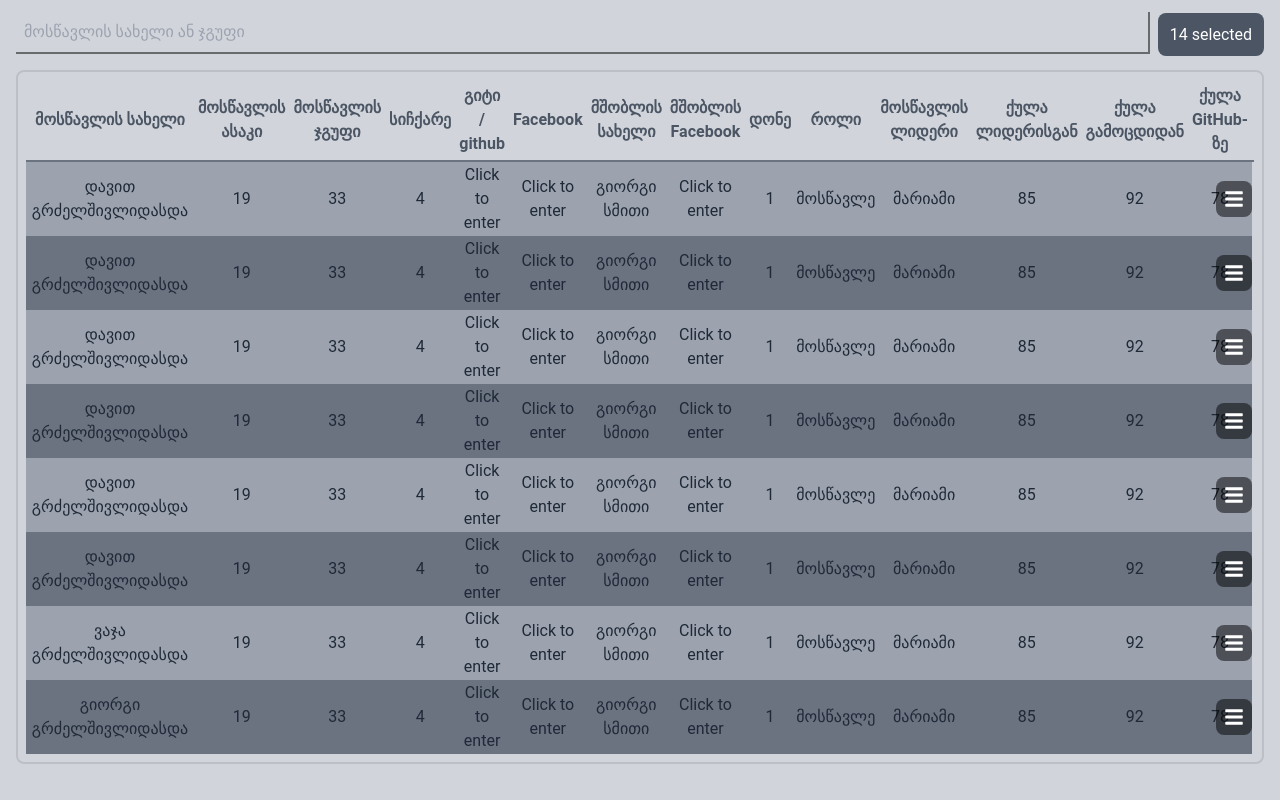
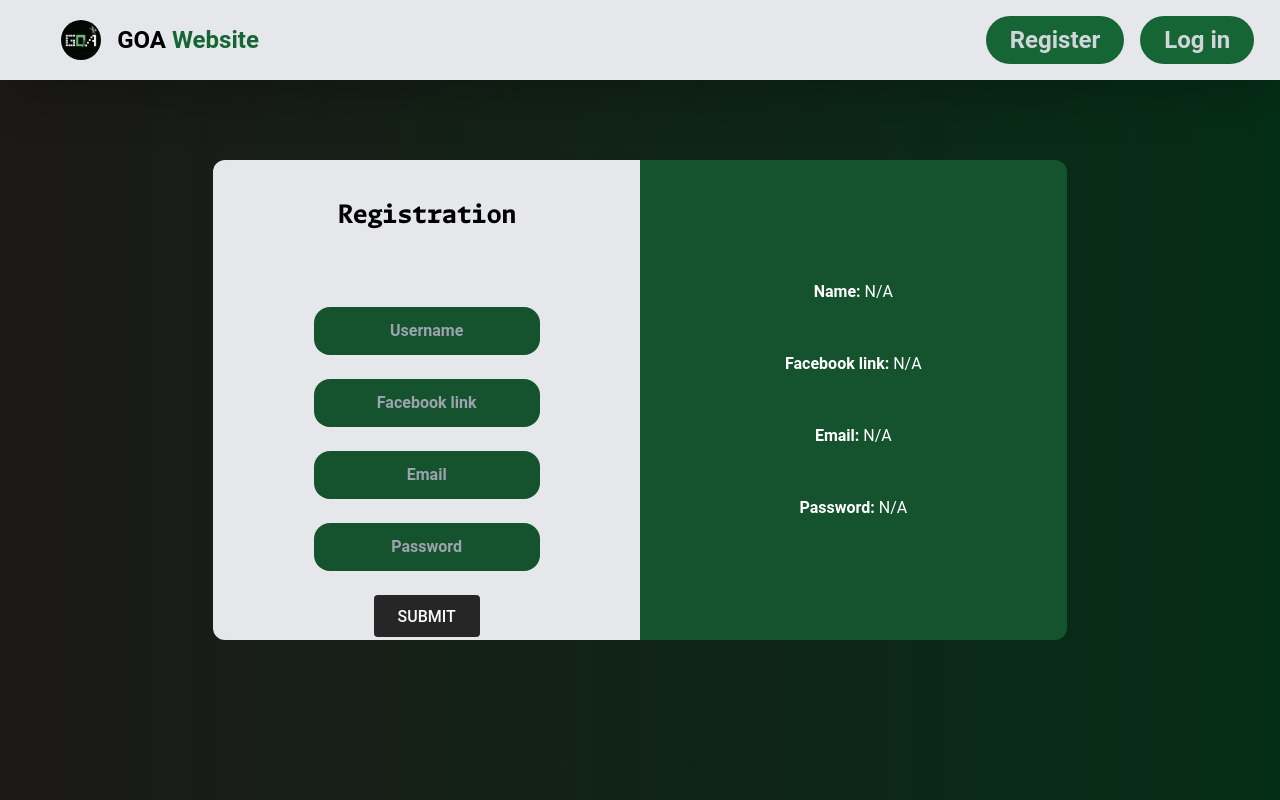
Before and after one commit to davita101/secret_porject, a React (Vite) app: page /register in a window 1280 px wide. Built offline with nearby package versions, Linux system fonts and the light colour scheme.

Commit message:
Add: Files From Davit Tezelashvili

```diff
--- a/src/App.jsx
+++ b/src/App.jsx
@@ -1,25 +1,39 @@
-import ClientSide from "./Pages/ClientSide.jsx";
+import { BrowserRouter as Router, Routes, Route } from 'react-router-dom';
 import Footer from "./Pages/Footer.jsx";
 import Home from "./Pages/Home.jsx";
 import Info from "./Pages/Info.jsx";
 import Register from "./Pages/Register.jsx";
+import LogIn from "./Pages/LogIn.jsx";
+import ClientSide from './Pages/ClientSide.jsx';
 
 const App = () => {
     return (
-        <div className="h-screen scroll-smooth font-roboto bg-gray-300">
-            {/* <Home />
+        <Router>
+            <div className="h-screen scroll-smooth font-roboto bg-gray-300">
+                <Routes>
 
-            <main className="bg-gray-300">
-                <Info />
-            </main>
+                    {/* Main page route */}
+                    <Route path="/" element={
+                        <>
+                            <Home />
+                            <main className="bg-gray-300">
+                                <Info />
+                            </main>
+                            <Footer />
+                        </>
+                    } />
 
-            <footer>
-                <Footer />
-            </footer>
+                    {/* Register page route */}
+                    <Route path="/register" element={<Register />} />
 
-            <Register /> */}
-            <ClientSide />
-        </div>
+                    {/* LogIn page route */}
+                    <Route path="/login" element={<LogIn />} />
+                    {/* Access to dashboard */}
+                    <Route path="/dashboard" element={<ClientSide />} />
+                </Routes>
+            </div>
+        </Router>
     )
 }
+
 export default App;
--- a/src/Components/About.jsx
+++ b/src/Components/About.jsx
@@ -1,11 +1,12 @@
 import mtskheta from '../assets/Mtskheta.png';
+import {Link} from "react-router-dom";
 
 const About = () => {
     return (
         <section className="h-screen max-[800px]:h-for-small">
             <div className="w-full h-full flex items-center justify-center pt-10 max-[800px]:flex-col"> {/* container */}
                 <div className="w-1/2 flex items-center justify-center relative mx-auto h-auto overflow-hidden rounded-lg max-[800px]:hidden">
-                    <img src={mtskheta} alt="Mtskheta image aerial" className="w-2/5 h-auto relative z-0 rounded-lg scale-110 transition-all duration-300 hover:scale-100 max-[1900px]:w-1/2"/>
+                    <img src={mtskheta} alt="Mtskheta image aerial" className="w-2/5 h-auto relative z-0 rounded-lg scale-110 transition-all duration-300 hover:scale-100 max-[1900px]:w-1/2 pointer-events-none"/>
                 </div>
 
                 <div className="w-1/2 h-full flex flex-col items-start justify-center pt-10 pb-6 max-[800px]:items-center">
@@ -15,7 +16,10 @@ const About = () => {
                     </div>
                     <h2 className="font-bold text-6xl max-w-screen-md mb-10 mt-10 cursor-pointer max-[1900px]:text-3xl max-[1000px]:text-2xl max-[800px]:text-center max-[400px]:text-base">Website to automate tasks and visualize <span className="text-green-800">data.</span></h2>
                     <p className="font-semibold mb-10 pr-6 max-[1100px]:text-sm max-[1100px]:pr-0 max-[1000px]:text-xs max-[800px]:text-center max-[800px]:text-smallest">Lorem ipsum dolor sit amet, consectetur adipisicing elit. Aliquid animi commodi eligendi eveniet ex facilis nemo nulla numquam odit sint. Atque eaque earum in ipsum magni nesciunt nisi pariatur quis saepe, voluptas? Aspernatur blanditiis consectetur earum, facere fugiat illum incidunt maxime minima nihil numquam omnis quibusdam recusandae rem. Incidunt, nesciunt.</p>
-                    <span className="text-2xl font-bold text-gray-300 pt-2 pb-2 pl-6 pr-6 bg-green-800 rounded-3xl cursor-pointer hover:bg-gradient-to-t from-green-900 to-green-900 transition-all duration-500 ease-in-out flex justify-center items-center max-[1000px]:text-sm max-[1000px]:m-0">Log in</span>
+
+                    <Link to="/LogIn">
+                        <span className="text-2xl font-bold text-gray-300 pt-2 pb-2 pl-6 pr-6 bg-green-800 rounded-3xl cursor-pointer hover:bg-gradient-to-t from-green-900 to-green-900 transition-all duration-500 ease-in-out flex justify-center items-center max-[1000px]:text-sm max-[1000px]:m-0">Log in</span>
+                    </Link>
                 </div>
             </div>
         </section>
--- a/src/Components/FooterMain.jsx
+++ b/src/Components/FooterMain.jsx
@@ -23,15 +23,15 @@ const FooterMain = () => {
 
                         <div className="flex items-end pt-10 max-[800px]:pt-4">
                             <a href="https://www.facebook.com/nika11keshelava" target='_blank'>
-                                <img src={facebook} alt='facebook' />
+                                <img src={facebook} alt='facebook' className="pointer-events-none"/>
                             </a>
 
                             <a href="https://www.youtube.com/@Goal_Oriented_Academy__GOA" className="pl-6" target='_blank'>
-                                <img src={youtube} alt='youtube' />
+                                <img src={youtube} alt='youtube' className="pointer-events-none" />
                             </a>
 
                             <a href="https://github.com/GoaSoftwareDevelopment" className="pl-6" target='_blank'>
-                                <img src={github} alt='github' />
+                                <img src={github} alt='github' className="pointer-events-none" />
                             </a>
                         </div>
                     </div>
--- a/src/Components/Hero.jsx
+++ b/src/Components/Hero.jsx
@@ -5,13 +5,13 @@ const Hero = () => {
     return (
         <section className="h-full bg-black flex items-center justify-between max-[1000px]:flex-col" style={{ backgroundImage: `url(${backgroundImage})` }}>
             <div className="w-1/2 h-full flex flex-col justify-center items-center">
-                <h1 className="font-bold text-8xl text-white p-4 text-center font-MonaSpace text-shadow-glow max-[1750px]:text-6xl max-[1000px]:text-4xl max-[1000px]:pt-8 max-[600px]:pt-12 max-[600px]:text-2xl">GOA website</h1>
-                <p className="text-gray-400 text-2xl font-MonaSpace font-bold text-center text-shadow-glow max-[1750px]:text-xl max-[1500px]:text-sm max-[1200px]:text-xs max-[500px]:text-smallest">Website for tasks automation and better data visualization</p>
+                <h1 className="font-bold text-8xl text-white p-4 text-center font-MonaSpace text-shadow-glow max-[1750px]:text-6xl max-[1000px]:text-4xl max-[1000px]:pt-8 max-[600px]:pt-12 max-[600px]:text-2xl cursor-pointer">GOA website</h1>
+                <p className="text-gray-400 text-2xl font-MonaSpace font-bold text-center text-shadow-glow max-[1750px]:text-xl max-[1500px]:text-sm max-[1200px]:text-xs max-[500px]:text-smallest cursor-pointer">Website for tasks automation and better data visualization</p>
             </div>
 
             <div className="w-1/2 h-full flex justify-center items-center">
                 <div className="absolute h-96 w-96 rounded-full bg-gradient-to-r from-green-800 to-green-500 animate-scale max-[1750px]:h-72 max-[1750px]:w-72 max-[1200px]:h-52 max-[1200px]:w-52 max-[1000px]:h-40 max-[1000px]:w-40" />
-                <img src={logo} alt="GOA logo" className="h-1/3 absolute rounded-full hover:shadow-white transition-shadow duration-300 max-[1200px]:h-1/4" />
+                <img src={logo} alt="GOA logo" className="h-1/3 absolute rounded-full hover:shadow-white transition-shadow duration-300 max-[1200px]:h-1/4 pointer-events-none" />
             </div>
         </section>
     )
--- /dev/null
+++ b/src/Components/LogInComponent.jsx
@@ -0,0 +1,86 @@
+import backgroundImg from '../assets/background.jpg';
+import React, { useState, useMemo } from 'react';
+import useForm from '../Hooks/useForm.jsx';
+import { redirect, useNavigate } from 'react-router-dom';
+
+const LogInComponent = () => {
+    const { info, handleChange } = useForm();
+    const [granted, setGranted] = useState(false);
+    const navigate = useNavigate()
+    if(granted){
+        navigate("/dashboard")
+    }
+
+    const registerCookies = useMemo(() => {
+        const cookieArray = document.cookie.split("; ");
+        const cookieObj = {};
+        cookieArray.forEach(cookie => {
+            const [name, value] = cookie.split("=");
+            cookieObj[name] = value;
+        });
+        return cookieObj;
+    }, []);
+
+    const isSameUser = (cookies, userInfo) => {
+        return cookies.username === userInfo.username && cookies.password === userInfo.password;
+    };
+
+    const handleSubmit = (e) => {
+        e.preventDefault();
+        console.log("Form submitted with data:", info);
+
+        const isSame = isSameUser(registerCookies, info);
+        console.log(isSame);
+        setGranted(isSame);
+
+        Object.keys(info).forEach(key => handleChange({ target: { name: key, value: "" } }));
+    };
+
+
+    return (
+        <section className="h-full" style={{ backgroundImage: `url(${backgroundImg})` }}>
+
+            {/* Container */}
+            <div className="h-full w-full flex flex-col items-center justify-center text-center">
+
+                {/* For better styling */}
+                <div className="max-h-max max-w-max bg-gray-200 p-20 rounded-xl max-[900px]:p-10">
+                    <h2 className="text-5xl font-MonaSpace pb-9 max-[900px]:text-2xl max-[900px]:pb-5">Login</h2>
+
+                    <form onSubmit={handleSubmit}>
+                        <input
+                            type="text"
+                            required
+                            placeholder="Username"
+                            name="username"
+                            value={info.username || ""}
+                            onChange={handleChange}
+                            className="rounded-2xl text-center text-2xl text-white font-bold py-3 bg-green-900 border-0 mb-6 max-[1300px]:text-base max-[1000px]:text-sm"
+                        />
+                        <br />
+                        <input
+                            type="password"
+                            required
+                            placeholder="Password"
+                            name="password"
+                            value={info.password || ""}
+                            onChange={handleChange}
+                            className="rounded-2xl text-center text-2xl text-white font-bold py-3 bg-green-900 border-0 mb-6 max-[1300px]:text-base max-[1000px]:text-sm"
+                        />
+                        <br />
+                        <button
+                            type="submit"
+                            className="inline-block rounded bg-neutral-800 px-6 pb-2 pt-2.5 text-xl font-medium uppercase leading-normal text-neutral-50 shadow-dark-3 transition duration-150 ease-in-out hover:bg-neutral-700 hover:shadow-dark-2 focus:bg-neutral-700 focus:shadow-dark-2 focus:outline-none focus:ring-0 active:bg-neutral-900 active:shadow-dark-2 motion-reduce:transition-none dark:shadow-black/30 dark:hover:shadow-dark-strong dark:focus:shadow-dark-strong dark:active:shadow-dark-strong max-[1300px]:text-base max-[1000px]:text-sm"
+                        >
+                            Submit
+                        </button>
+
+                        <p className="text-xl pt-4" style={{ color: granted ? 'green' : 'red' }}>{granted? "Access granted" : "Access not granted"}</p>
+                    </form>
+                </div>
+            </div>
+        </section>
+    );
+};
+
+export default LogInComponent;
--- a/src/Components/Navbar.jsx
+++ b/src/Components/Navbar.jsx
@@ -1,17 +1,23 @@
+import { Link } from 'react-router-dom';
 import image1 from "../assets/logo.png";
 
 const Navbar = () => {
     return (
         <section className="h-20 bg-gray-200 flex items-center justify-between fixed w-full z-50 shadow-2xl">
             <div className="h-full w-1/4 flex items-center justify-center max-[700px]:pl-10">
-                <img src={image1} alt="GOA logo" className="h-2/4 rounded-full cursor-pointer" />
+                <img src={image1} alt="GOA logo" className="h-2/4 rounded-full pointer-events-none" />
+                <Link to="/">
                 <p className="pl-4 font-bold text-2xl cursor-pointer max-[600px]:text-xs">GOA <span className="text-green-800">Website</span></p>
+            </Link>
             </div>
 
             <div className="h-full w-1/4 flex items-center justify-center max-[1200px]:w-1/3 max-[900px]:w-1/2">
-                <span
-                    className="text-2xl font-bold text-gray-300 pt-2 pb-2 pl-6 pr-6 mr-4 bg-green-800 rounded-3xl cursor-pointer hover:bg-gradient-to-t from-green-900 to-green-900 transition-all duration-500 ease-in-out flex justify-center items-center max-[900px]:text-base max-[600px]:text-xs max-[600px]:pt-1 max-[600px]:pb-1 max-[600px]:pl-2 max-[600px]:pr-2">Register</span>
-                <span className="text-2xl font-bold text-gray-300 pt-2 pb-2 pl-6 pr-6 bg-green-800 rounded-3xl cursor-pointer hover:bg-gradient-to-t from-green-900 to-green-900 transition-all duration-300 ease-in-out flex justify-center items-center max-[900px]:text-base max-[600px]:text-xs max-[600px]:pt-1 max-[600px]:pb-1 max-[600px]:pl-2 max-[600px]:pr-2">Log in</span>
+                <Link to="/register">
+                    <span className="text-2xl font-bold text-gray-300 pt-2 pb-2 pl-6 pr-6 mr-4 bg-green-800 rounded-3xl cursor-pointer hover:bg-gradient-to-t from-green-900 to-green-900 transition-all duration-500 ease-in-out flex justify-center items-center max-[900px]:text-base max-[600px]:text-xs max-[600px]:pt-1 max-[600px]:pb-1 max-[600px]:pl-2 max-[600px]:pr-2">Register</span>
+                </Link>
+                <Link to="/login">
+                    <span className="text-2xl font-bold text-gray-300 pt-2 pb-2 pl-6 pr-6 bg-green-800 rounded-3xl cursor-pointer hover:bg-gradient-to-t from-green-900 to-green-900 transition-all duration-300 ease-in-out flex justify-center items-center max-[900px]:text-base max-[600px]:text-xs max-[600px]:pt-1 max-[600px]:pb-1 max-[600px]:pl-2 max-[600px]:pr-2">Log in</span>
+                </Link>
             </div>
         </section>
     )
--- a/src/Components/RegisterComponent.jsx
+++ b/src/Components/RegisterComponent.jsx
@@ -1,43 +1,80 @@
 import useForm from "../Hooks/useForm.jsx";
-import {useEffect} from "react";
+import { useState, useEffect, useMemo } from "react";
 
 const RegisterComponent = () => {
-    const {info, handleChange} = useForm();
+    const { info, handleChange } = useForm();
+    const [cookies, setCookies] = useState({});
+
+    const getCookies = () => {
+        const cookieArray = document.cookie.split("; ");
+        const cookieObj = {};
+        cookieArray.forEach(cookie => {
+            const [name, value] = cookie.split("=");
+            cookieObj[name] = value;
+        });
+        return cookieObj;
+    };
+
+    const memoizedCookies = useMemo(() => getCookies(), [document.cookie]);
+
+    const handleSubmit = (e) => {
+        e.preventDefault();
+        console.log("Form submitted with data: ", info);
+
+        document.cookie = `username=${info.username}`;
+        document.cookie = `link=${info.link}`;
+        document.cookie = `email=${info.email}`;
+        document.cookie = `password=${info.password}`;
+
+        setCookies(memoizedCookies);
+        console.log(document.cookie);
+        handleClear();
+    };
+
+    const handleClear = () => {
+        handleChange({ target: { name: "username", value: "" } });
+        handleChange({ target: { name: "link", value: "" } });
+        handleChange({ target: { name: "email", value: "" } });
+        handleChange({ target: { name: "password", value: "" } });
+    };
 
     useEffect(() => {
-        console.log(info);
-    }, [info]);
+        setCookies(memoizedCookies);
+    }, [memoizedCookies]);
+
 
     return (
         <section className="w-full h-screen flex items-center justify-center">
-
-            <div className="flex items-center justify-center w-full h-screen bg-gradient-to-r from-stone-900 to-green-950 max-[700px]:flex-col"> {/* Container */}
+            <div className="flex items-center justify-center w-full h-screen bg-gradient-to-r from-stone-900 to-green-950 max-[700px]:flex-col">
                 <div className="h-3/5 w-1/4 bg-gray-200 rounded-l-xl max-[1600px]:w-2/6 max-[1000px]:w-5/12 max-[1000px]:h-1/2 max-[700px]:h-1/3 max-[700px]:rounded-t-xl max-[700px]:rounded-bl-none max-[700px]:w-3/4 max-[700px]:flex max-[700px]:flex-col max-[700px]:items-center max-[700px]:justify-center">
                     <h1 className="text-center pt-10 text-3xl font-MonaSpace font-bold cursor-pointer max-[1300px]:text-2xl max-[1000px]:text-xl max-[700px]:pb-4 max-[700px]:pt-4">Registration</h1>
-                    <form className="w-full h-full flex flex-col items-center justify-center max-[700px]:w-3/4 max-[700px]:h-3/4 max-[700px]:grid max-[700px]:grid-cols-2 max-[700px]:grid-rows-3 max-[700px]:gap-4">
+
+                    <form className="w-full h-full flex flex-col items-center justify-center max-[700px]:w-3/4 max-[700px]:h-3/4 max-[700px]:grid max-[700px]:grid-cols-2 max-[700px]:grid-rows-3 max-[700px]:gap-4"
+                          onSubmit={handleSubmit}>
                         <input type="text" required placeholder="Username" name="username" onChange={handleChange} value={info.username}
-                            className="rounded-2xl text-center text-2xl text-white font-bold py-3 bg-green-900 border-0 mb-6 max-[1300px]:text-base max-[1000px]:text-sm max-[700px]:text-xs max-[700px]:m-0" />
-                        <input type="text" required placeholder="Facebook link" name="link" onChange={handleChange}
-                               value={info.link} className="rounded-2xl text-center text-2xl text-white font-bold py-3 bg-green-900 border-0 mb-6 max-[1300px]:text-base max-[1000px]:text-sm max-[700px]:text-xs max-[700px]:m-0" />
-                        <input type="email" required placeholder="Email" name="email" onChange={handleChange}
-                               value={info.email} className="rounded-2xl text-center text-2xl text-white font-bold py-3 bg-green-900 border-0 mb-6 max-[1300px]:text-base max-[1000px]:text-sm max-[700px]:text-xs max-[700px]:m-0" />
-                        <input type="password" required placeholder="Password" name="password" onChange={handleChange}
-                               value={info.password} className="rounded-2xl text-center text-2xl text-white font-bold py-3 bg-green-900 border-0 mb-6 max-[1300px]:text-base max-[1000px]:text-sm max-[700px]:text-xs max-[700px]:m-0" />
+                               className="rounded-2xl text-center text-2xl text-white font-bold py-3 bg-green-900 border-0 mb-6 max-[1300px]:text-base max-[1000px]:text-sm max-[700px]:text-xs max-[700px]:m-0" />
+                        <input type="text" required placeholder="Facebook link" name="link" onChange={handleChange} value={info.link}
+                               className="rounded-2xl text-center text-2xl text-white font-bold py-3 bg-green-900 border-0 mb-6 max-[1300px]:text-base max-[1000px]:text-sm max-[700px]:text-xs max-[700px]:m-0" />
+                        <input type="email" required placeholder="Email" name="email" onChange={handleChange} value={info.email}
+                               className="rounded-2xl text-center text-2xl text-white font-bold py-3 bg-green-900 border-0 mb-6 max-[1300px]:text-base max-[1000px]:text-sm max-[700px]:text-xs max-[700px]:m-0" />
+                        <input type="password" required placeholder="Password" name="password" onChange={handleChange} value={info.password}
+                               className="rounded-2xl text-center text-2xl text-white font-bold py-3 bg-green-900 border-0 mb-6 max-[1300px]:text-base max-[1000px]:text-sm max-[700px]:text-xs max-[700px]:m-0" />
 
-                        <button type="submit" className="inline-block rounded bg-neutral-800 px-6 pb-2 pt-2.5 text-xl font-medium uppercase leading-normal text-neutral-50 shadow-dark-3 transition duration-150 ease-in-out hover:bg-neutral-700 hover:shadow-dark-2 focus:bg-neutral-700 focus:shadow-dark-2 focus:outline-none focus:ring-0 active:bg-neutral-900 active:shadow-dark-2 motion-reduce:transition-none dark:shadow-black/30 dark:hover:shadow-dark-strong dark:focus:shadow-dark-strong dark:active:shadow-dark-strong max-[1300px]:text-base max-[1000px]:text-sm max-[700px]:w-1/2 max-[700px]:col-span-2 max-[700px]:mx-auto">Submit</button>
-                        <br/>
+                        <button type="submit" className="inline-block rounded bg-neutral-800 px-6 pb-2 pt-2.5 text-xl font-medium uppercase leading-normal text-neutral-50 shadow-dark-3 transition duration-150 ease-in-out hover:bg-neutral-700 hover:shadow-dark-2 focus:bg-neutral-700 focus:shadow-dark-2 focus:outline-none focus:ring-0 active:bg-neutral-900 active:shadow-dark-2 motion-reduce:transition-none dark:shadow-black/30 dark:hover:shadow-dark-strong dark:focus:shadow-dark-strong dark:active:shadow-dark-strong max-[1300px]:text-base max-[1000px]:text-sm max-[700px]:w-1/2 max-[700px]:col-span-2 max-[700px]:mx-auto">
+                            Submit
+                        </button>
                     </form>
                 </div>
 
                 <div className="w-1/4 h-3/5 bg-green-900 flex flex-col items-center justify-center rounded-r-xl max-[1600px]:w-2/6 max-[1000px]:w-5/12 max-[1000px]:h-1/2 max-[700px]:h-1/3 max-[700px]:w-3/4 max-[700px]:rounded-b-xl max-[700px]:rounded-tr-none">
-                    <p className="p-6 text-2xl text-white max-[1300px]:text-base max-[1000px]:text-sm max-[700px]:text-xs"><span className="font-bold">Name:</span> {info.username}</p>
-                    <p className="p-6 text-2xl text-white max-[1300px]:text-base max-[1000px]:text-sm max-[700px]:text-xs"><span className="font-bold">Facebook link:</span> {info.link}</p>
-                    <p className="p-6 text-2xl text-white max-[1300px]:text-base max-[1000px]:text-sm max-[700px]:text-xs"><span className="font-bold">Email:</span> {info.email}</p>
-                    <p className="p-6 text-2xl text-white max-[1300px]:text-base max-[1000px]:text-sm max-[700px]:text-xs"><span className="font-bold">Password:</span> {info.password}</p>
+                    <p className="p-6 text-2xl text-white max-[1300px]:text-base max-[1000px]:text-sm max-[700px]:text-xs"><span className="font-bold">Name:</span> {info.username || "N/A"}</p>
+                    <p className="p-6 text-2xl text-white max-[1300px]:text-base max-[1000px]:text-sm max-[700px]:text-xs"><span className="font-bold">Facebook link:</span> {info.link || "N/A"}</p>
+                    <p className="p-6 text-2xl text-white max-[1300px]:text-base max-[1000px]:text-sm max-[700px]:text-xs"><span className="font-bold">Email:</span> {info.email || "N/A"}</p>
+                    <p className="p-6 text-2xl text-white max-[1300px]:text-base max-[1000px]:text-sm max-[700px]:text-xs"><span className="font-bold">Password:</span> {info.password || "N/A"}</p>
                 </div>
             </div>
         </section>
-    )
-}
+    );
+};
 
 export default RegisterComponent;
--- a/src/Pages/Footer.jsx
+++ b/src/Pages/Footer.jsx
@@ -1,11 +1,13 @@
+
 import FooterMain from "../Components/FooterMain";
+import React from "react";
 
-const Footer = () => {
+const Footer = React.memo(() => {
     return (
         <section className="bg-gray-300 pt-20">
             <FooterMain />
         </section>
     )
-}
+})
 
 export default Footer;
--- a/src/Pages/Home.jsx
+++ b/src/Pages/Home.jsx
@@ -1,13 +1,14 @@
 import Navbar from "../Components/Navbar.jsx";
 import Hero from "../Components/Hero.jsx";
+import React from "react";
 
-const Home = () => {
+const Home = React.memo(() => {
     return (
         <header className="h-4/5">
             <Navbar/>
             <Hero />
         </header>
     )
-}
+})
 
 export default Home;
--- a/src/Pages/Info.jsx
+++ b/src/Pages/Info.jsx
@@ -1,13 +1,14 @@
 import Cards from "../Components/Cards.jsx";
 import About from "../Components/About.jsx";
+import React from "react";
 
-const Info = () => {
+const Info = React.memo(() => {
     return (
         <section className="bg-gray-300">
             <Cards />
             <About />
         </section>
     )
-}
+})
 
 export default Info;
--- /dev/null
+++ b/src/Pages/LogIn.jsx
@@ -0,0 +1,14 @@
+import Navbar from "../Components/Navbar.jsx";
+import LogInComponent from "../Components/LogInComponent.jsx";
+import React from "react";
+
+const logIn = React.memo(() => {
+    return (
+        <section className="h-screen">
+            <Navbar />
+            <LogInComponent />
+        </section>
+    )
+})
+
+export default logIn;
--- a/src/Pages/Register.jsx
+++ b/src/Pages/Register.jsx
@@ -1,13 +1,14 @@
 import RegisterComponent from "../Components/RegisterComponent.jsx";
 import Navbar from "../Components/Navbar.jsx";
+import React from "react";
 
-const Register = () => {
+const Register = React.memo(() => {
     return (
         <section>
             <Navbar />
             <RegisterComponent />
         </section>
     )
-}
+})
 
 export default Register;
```
